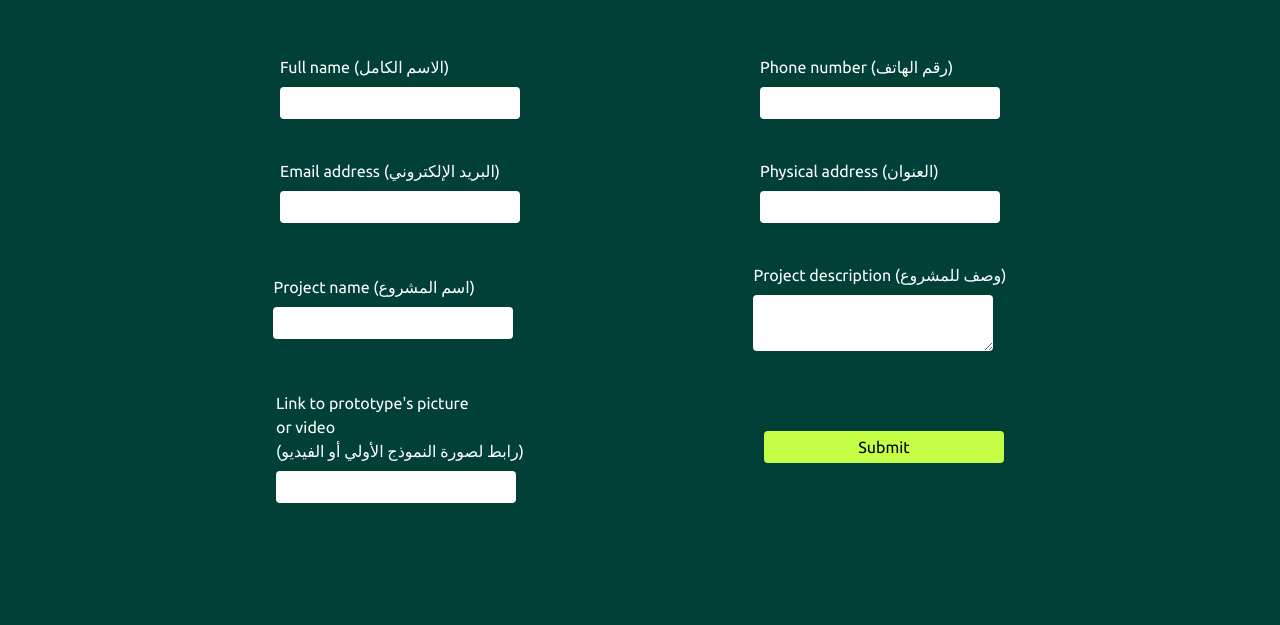
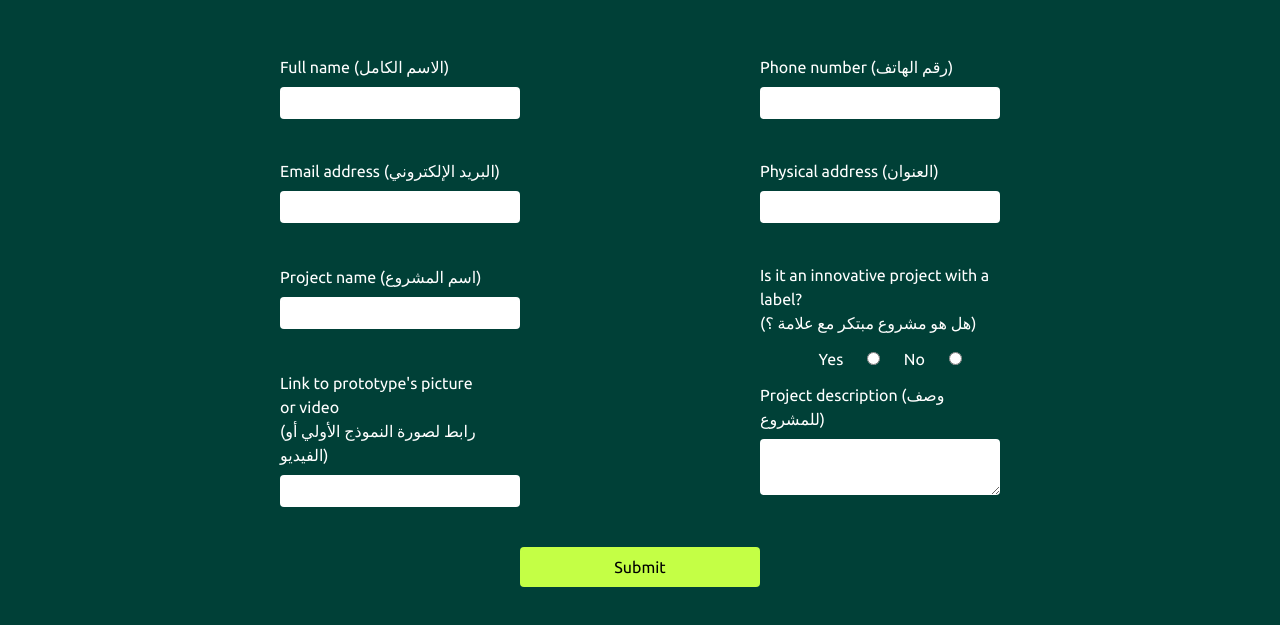
Before and after one commit to Zakaria-Bli/Greentech-final, a website: page register.html in a window 1280 px wide. Shown: the part 169-794 px from the top of the page. Drawn offline with Linux system fonts and the light colour scheme.

Commit message:
updating form, adding radio inputs, updating logo,adding ministry name

```diff
--- a/input.css
+++ b/input.css
@@ -73,17 +73,21 @@ body {
     @apply flex justify-center gap-x-60 ph:flex-col items-center;
   }
 
-  form .input-container div {
-    @apply flex flex-col mb-10;
+  form .input-container div.field {
+    @apply flex flex-col mb-10 w-60 justify-end;
   }
 
-  form .input-container div label {
+  form .input-container label {
     @apply text-white mb-2;
   }
 
-  form .input-container div input,
-  form .input-container div textarea {
+  form .input-container div.field input,
+  form .input-container div.field textarea {
     @apply w-60 px-2 py-1 rounded outline-none;
+  }
+
+  .radio-input {
+    @apply flex-col-reverse;
   }
 }
 
--- a/register.html
+++ b/register.html
@@ -56,7 +56,7 @@
       class="flex flex-col justify-center"
     >
       <div class="input-container">
-        <div>
+        <div class="field">
           <label for="entry.1735832692">Full name (الاسم الكامل)</label>
           <input
             type="text"
@@ -65,7 +65,7 @@
             required
           />
         </div>
-        <div>
+        <div class="field">
           <label for="entry.469213681">Phone number (رقم الهاتف)</label>
           <input
             type="number"
@@ -76,7 +76,7 @@
         </div>
       </div>
       <div class="input-container">
-        <div>
+        <div class="field">
           <label for="entry.1798686432"
             >Email address (البريد الإلكتروني)</label
           >
@@ -87,7 +87,7 @@
             required
           />
         </div>
-        <div>
+        <div class="field">
           <label for="entry.1270034344">Physical address (العنوان)</label>
           <input
             type="text"
@@ -98,7 +98,7 @@
         </div>
       </div>
       <div class="input-container">
-        <div>
+        <div class="field">
           <label for="entry.1895983621">Project name (اسم المشروع)</label>
           <input
             type="text"
@@ -107,19 +107,34 @@
             required
           />
         </div>
-        <div>
-          <label for="entry.2126677106"
-            >Project description (وصف للمشروع)</label
-          >
-          <textarea
-            name="entry.2126677106"
-            id="entry.2126677106"
-            required
-          ></textarea>
+        <!-- https://docs.google.com/forms/d/e/1FAIpQLSfQDttBeE0A7U8ZeMb_gOmv6SkNvI-l1xFaKJcoJE_dsCGGkA/viewform?usp=pp_url&entry.1735832692=test&entry.469213681=4444&entry.1798686432=test@mail.com&entry.1270034344=test&entry.1895983621=test&entry.860486678=Yes&entry.2126677106=test&entry.1155624454=test -->
+        <div class="w-60">
+          <p class="text-white">
+            Is it an innovative project with a label? <br />
+            (هل هو مشروع مبتكر مع علامة ؟)
+          </p>
+          <div class="text-center mt-3">
+            <label class="mx-5" for="entry.860486678_yes">Yes</label>
+            <input
+              type="radio"
+              id="entry.860486678_yes"
+              name="entry.860486678"
+              value="Yes"
+              required
+            />
+            <label class="mx-5" for="entry.860486678_no">No</label>
+            <input
+              type="radio"
+              id="entry.860486678_no"
+              name="entry.860486678"
+              value="No"
+              required
+            />
+          </div>
         </div>
       </div>
       <div class="input-container">
-        <div>
+        <div class="field">
           <label for="entry.1155624454"
             >Link to prototype's picture <br />
             or video <br />
@@ -132,9 +147,19 @@
             required
           />
         </div>
-        <div>
-          <input type="submit" class="w-60 py-3 bg-Color-Yellow rounded" />
+        <div class="field">
+          <label for="entry.2126677106"
+            >Project description (وصف للمشروع)</label
+          >
+          <textarea
+            name="entry.2126677106"
+            id="entry.2126677106"
+            required
+          ></textarea>
         </div>
+      </div>
+      <div class="text-center mb-5">
+        <input type="submit" class="w-60 py-2 bg-Color-Yellow rounded" />
       </div>
     </form>
   </body>
```
Also changed, not shown: arabe.html (+8 -4 lines), index.html (+6 -2 lines), css/main.css.
